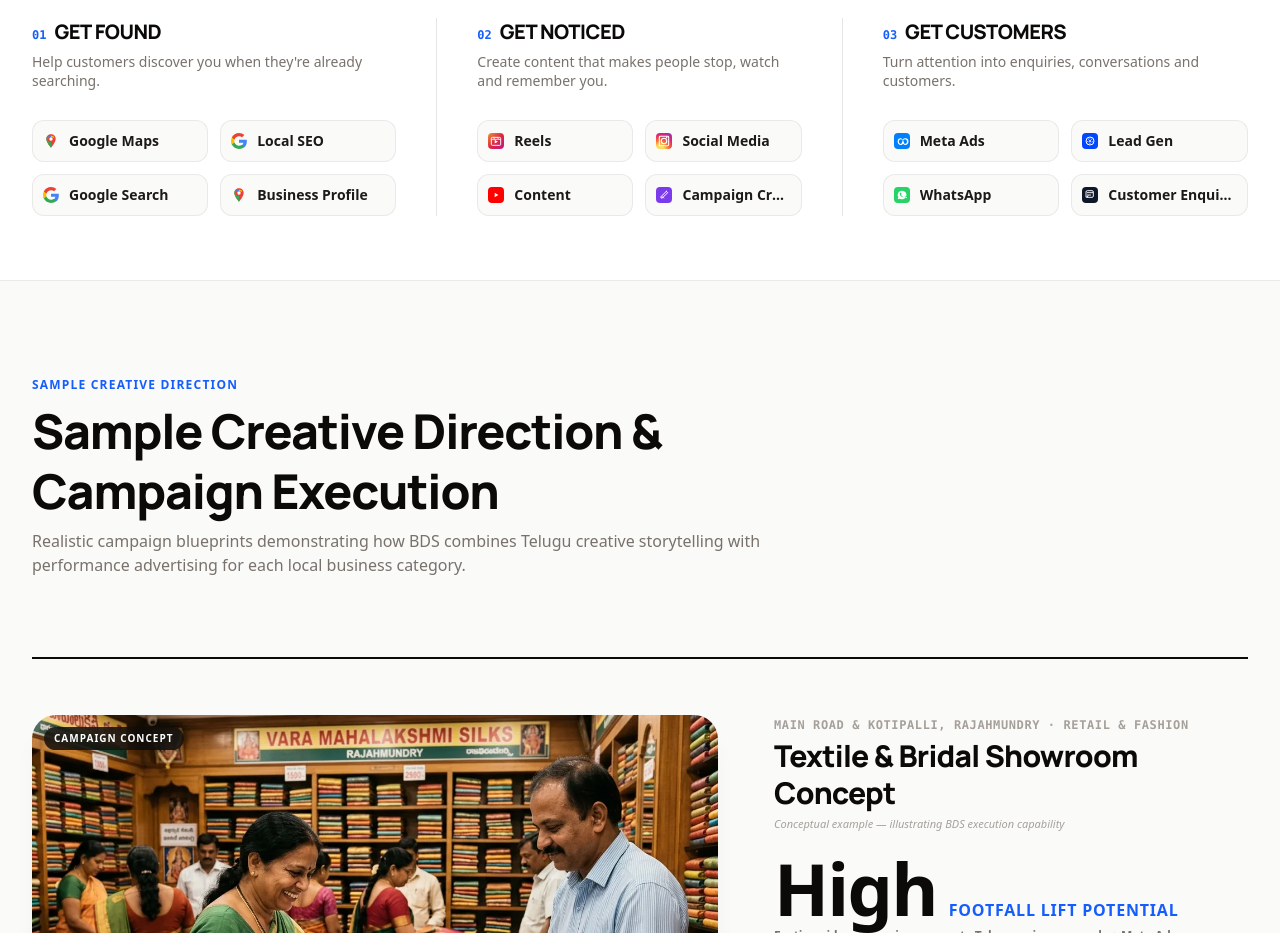
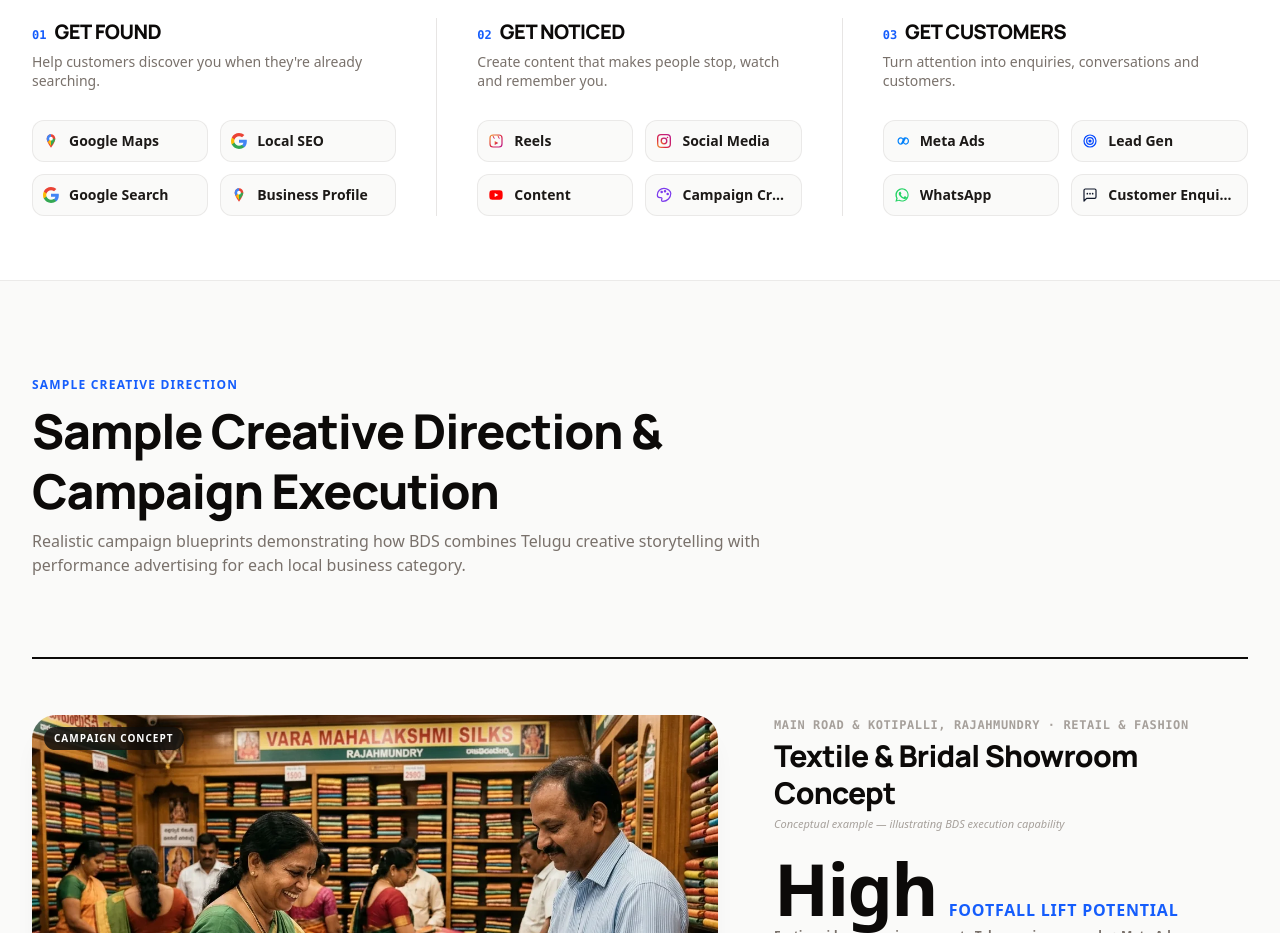
Before and after one commit to Hari-bonthu/BDS, a React (Vite) app: page / in a window 1280 px wide. Shown: the part 1220-2153 px from the top of the page. Built offline with nearby package versions, Linux system fonts and the light colour scheme; no server answers; a web font is replaced by a local one.

Commit message:
feat(ui): replace all emoji characters and squircle badges with professional Lucide and vector brand icons

```diff
--- a/src/components/common/PlatformLogos.tsx
+++ b/src/components/common/PlatformLogos.tsx
@@ -27,49 +27,43 @@
   </svg>
 );
 
-// Official Google Maps multi-color pin vector logo
+// Official Google Maps 4-color folded pin vector logo
 export const GoogleMapsLogo: React.FC<LogoProps> = ({ className = 'w-5 h-5' }) => (
   <svg className={className} viewBox="0 0 24 24" fill="none" aria-hidden="true">
     <path
-      d="M12 2C8.13 2 5 5.13 5 9c0 5.25 7 13 7 13s7-7.75 7-13c0-3.87-3.13-7-7-7z"
+      d="M18.5 8.5C18.5 4.91 15.59 2 12 2C8.41 2 5.5 4.91 5.5 8.5C5.5 13.375 12 22 12 22C12 22 18.5 13.375 18.5 8.5Z"
       fill="#EA4335"
     />
     <path
-      d="M12 11.5a2.5 2.5 0 100-5 2.5 2.5 0 000 5z"
-      fill="#FFFFFF"
-    />
-    <path
-      d="M8.5 7.5C9.3 6.6 10.6 6 12 6s2.7.6 3.5 1.5l1.5-1.5C15.8 4.7 14 4 12 4s-3.8.7-5 2l1.5 1.5z"
+      d="M12 2C8.41 2 5.5 4.91 5.5 8.5C5.5 10.29 6.23 12.01 7.45 13.5L12 8V2Z"
       fill="#4285F4"
     />
     <path
-      d="M12 6c1.4 0 2.7.6 3.5 1.5L17 6c-1.2-1.3-3-2-5-2V6z"
+      d="M12 8L7.45 13.5C8.61 14.92 10.05 16.71 11.51 18.9C11.69 19.17 12 19.17 12 19.17V8Z"
       fill="#FBBC05"
     />
     <path
-      d="M12 14c-2.8 0-5-2.2-5-5 0-.8.2-1.5.5-2.2L6 5.3C5.4 6.4 5 7.7 5 9c0 5.2 7 13 7 13v-8z"
+      d="M12 19.17C12 19.17 12.31 19.17 12.49 18.9C14.28 16.22 18.5 11.83 18.5 8.5H12V19.17Z"
       fill="#34A853"
     />
+    <circle cx="12" cy="8.5" r="2.75" fill="#FFFFFF" />
   </svg>
 );
 
-// Official Instagram gradient camera icon
+// Official Instagram brand camera glyph with authentic gradient stroke
 export const InstagramLogo: React.FC<LogoProps> = ({ className = 'w-5 h-5' }) => (
-  <svg className={className} viewBox="0 0 24 24" aria-hidden="true">
+  <svg className={className} viewBox="0 0 24 24" fill="none" aria-hidden="true">
     <defs>
-      <radialGradient id="ig-badge-grad" cx="20%" cy="110%" r="130%">
-        <stop offset="0%" stopColor="#ffda55" />
-        <stop offset="25%" stopColor="#ffda55" />
-        <stop offset="50%" stopColor="#f86532" />
-        <stop offset="75%" stopColor="#e12474" />
-        <stop offset="100%" stopColor="#8735b5" />
-      </radialGradient>
+      <linearGradient id="ig-clean-grad" x1="100%" y1="0%" x2="0%" y2="100%">
+        <stop offset="0%" stopColor="#bc1888" />
+        <stop offset="40%" stopColor="#cc2366" />
+        <stop offset="70%" stopColor="#dc2743" />
+        <stop offset="100%" stopColor="#f09433" />
+      </linearGradient>
     </defs>
-    <rect width="24" height="24" rx="6" fill="url(#ig-badge-grad)" />
-    <path
-      fill="#fff"
-      d="M12 7a5 5 0 100 10 5 5 0 000-10zm0 8.2a3.2 3.2 0 110-6.4 3.2 3.2 0 010 6.4zm5.2-8.5a1.2 1.2 0 11-2.4 0 1.2 1.2 0 012.4 0zM17.8 4.2H6.2A2 2 0 004.2 6.2v11.6a2 2 0 002 2h11.6a2 2 0 002-2V6.2a2 2 0 00-2-2zm.4 13.6a.4.4 0 01-.4.4H6.2a.4.4 0 01-.4-.4V6.2a.4.4 0 01.4-.4h11.6a.4.4 0 01.4.4v11.6z"
-    />
+    <rect x="2.5" y="2.5" width="19" height="19" rx="5" stroke="url(#ig-clean-grad)" strokeWidth="2" />
+    <circle cx="12" cy="12" r="4.2" stroke="url(#ig-clean-grad)" strokeWidth="2" />
+    <circle cx="17.2" cy="6.8" r="1.2" fill="url(#ig-clean-grad)" />
   </svg>
 );
 
@@ -77,89 +71,101 @@
 export const ReelsLogo: React.FC<LogoProps> = ({ className = 'w-5 h-5' }) => (
   <svg className={className} viewBox="0 0 24 24" fill="none" aria-hidden="true">
     <defs>
-      <linearGradient id="reels-badge-grad" x1="0%" y1="0%" x2="100%" y2="100%">
+      <linearGradient id="reels-clean-grad" x1="0%" y1="0%" x2="100%" y2="100%">
         <stop offset="0%" stopColor="#f09433" />
         <stop offset="50%" stopColor="#dc2743" />
         <stop offset="100%" stopColor="#bc1888" />
       </linearGradient>
     </defs>
-    <rect width="24" height="24" rx="6" fill="url(#reels-badge-grad)" />
-    <path
-      d="M6.5 6.5h11a1.5 1.5 0 011.5 1.5v9a1.5 1.5 0 01-1.5 1.5h-11A1.5 1.5 0 015 17V8a1.5 1.5 0 011.5-1.5z"
-      stroke="#fff"
-      strokeWidth="1.4"
-    />
-    <path d="M10 10.2l5 2.8-5 2.8v-5.6z" fill="#fff" />
-    <line x1="5" y1="9.5" x2="19" y2="9.5" stroke="#fff" strokeWidth="1.2" />
-    <line x1="8" y1="6.5" x2="10" y2="9.5" stroke="#fff" strokeWidth="1.2" />
-    <line x1="14" y1="6.5" x2="16" y2="9.5" stroke="#fff" strokeWidth="1.2" />
+    <rect x="3" y="3" width="18" height="18" rx="4.5" stroke="url(#reels-clean-grad)" strokeWidth="1.8" />
+    <path d="M3 8.5H21" stroke="url(#reels-clean-grad)" strokeWidth="1.5" />
+    <path d="M7 3.5L9.5 8.5" stroke="url(#reels-clean-grad)" strokeWidth="1.5" />
+    <path d="M14.5 3.5L17 8.5" stroke="url(#reels-clean-grad)" strokeWidth="1.5" />
+    <polygon points="10,12 15.5,15 10,18" fill="url(#reels-clean-grad)" />
   </svg>
 );
 
-// Official Meta Ads (Infinity loop) logo
+// Official Meta Ads infinity loop vector logo
 export const MetaLogo: React.FC<LogoProps> = ({ className = 'w-5 h-5' }) => (
   <svg className={className} viewBox="0 0 24 24" fill="none" aria-hidden="true">
-    <rect width="24" height="24" rx="6" fill="#0081FB" />
     <path
-      d="M16.5 8c-1.3 0-2.3.7-3.4 2-1.1-1.3-2.1-2-3.4-2-2.3 0-4.2 1.9-4.2 4.7 0 3.2 2.1 5.3 4.6 5.3 1.4 0 2.5-.7 3.5-2 1 1.3 2.1 2 3.5 2 2.5 0 4.6-2.1 4.6-5.3 0-2.8-1.9-4.7-4.2-4.7zm-6.2 8.5c-1.6 0-3-1.5-3-3.7 0-2.1 1.2-3.5 2.9-3.5 1.1 0 1.9.7 2.9 2-1.3 2.9-1.9 5.2-2.8 5.2zm6.2 0c-.9 0-1.5-2.3-2.8-5.2 1-1.3 1.8-2 2.9-2 1.7 0 2.9 1.4 2.9 3.5 0 2.2-1.4 3.7-3 3.7z"
-      fill="#FFFFFF"
+      fill="#0081FB"
+      d="M16.92 6.5C15.65 6.5 14.52 7.15 13.57 8.24C12.54 7.07 11.45 6.5 10.15 6.5C7.45 6.5 5.25 8.78 5.25 11.89C5.25 15.35 7.69 17.5 10.37 17.5C11.85 17.5 13.08 16.74 14.07 15.47C15.14 16.8 16.36 17.5 17.81 17.5C20.35 17.5 22.5 15.22 22.5 12.11C22.5 8.78 20.06 6.5 16.92 6.5ZM10.23 15.82C8.61 15.82 7.08 14.28 7.08 11.96C7.08 9.77 8.44 8.18 10.15 8.18C11.23 8.18 12.15 8.77 12.98 9.94C12.02 12.28 11.13 14.39 10.23 15.82ZM17.74 15.82C16.73 15.82 15.81 15.19 15.01 14.02C15.96 11.75 16.85 9.64 17.75 8.18C19.37 8.18 20.67 9.8 20.67 12.04C20.67 14.32 19.34 15.82 17.74 15.82Z"
     />
   </svg>
 );
 
-// Official WhatsApp logo
+// Official WhatsApp vector mark (authentic chat bubble + telephone handset)
 export const WhatsAppLogo: React.FC<LogoProps> = ({ className = 'w-5 h-5' }) => (
   <svg className={className} viewBox="0 0 24 24" fill="none" aria-hidden="true">
-    <rect width="24" height="24" rx="6" fill="#25D366" />
     <path
-      d="M12 5.5a6.5 6.5 0 00-5.6 9.8l-.8 3 3.1-.8A6.5 6.5 0 1012 5.5zm3.7 9.2c-.2.4-.9.7-1.2.7-.3.1-.7.2-2.2-.5-1.8-.7-2.9-2.6-3-2.7-.1-.2-.7-1-.7-1.9 0-.9.5-1.3.7-1.5.2-.2.4-.2.6-.2h.4c.2 0 .3 0 .4.3.2.4.6 1.4.6 1.5 0 .1 0 .2 0 .4-.1.2-.2.2-.3.3l-.3.3c-.1.1-.3.3-.1.6.2.3.8 1.3 1.7 2 1.2 1.1 2.2 1.4 2.5 1.5.3.2.5.2.7-.1.2-.2.7-.9.9-1.1.2-.3.4-.2.7-.1.2.1 1.5.7 1.8.9.3.1.4.2.5.3.1.2.1.9-.1 1.3z"
-      fill="#FFFFFF"
+      fill="#25D366"
+      d="M12.04 2C6.58 2 2.13 6.45 2.13 11.91C2.13 13.66 2.59 15.36 3.45 16.86L2.05 22L7.3 20.63C8.75 21.41 10.38 21.83 12.04 21.83C17.5 21.83 21.95 17.38 21.95 11.92C21.95 9.27 20.92 6.78 19.05 4.91C17.18 3.03 14.69 2 12.04 2ZM12.04 3.67C14.24 3.67 16.31 4.53 17.87 6.09C19.42 7.64 20.28 9.71 20.28 11.92C20.28 16.46 16.58 20.16 12.04 20.16C10.66 20.16 9.31 19.81 8.12 19.14L7.84 18.97L4.72 19.79L5.55 16.75L5.36 16.45C4.63 15.28 4.24 13.93 4.24 11.91C4.24 7.37 7.94 3.67 12.04 3.67ZM8.83 7.33C8.64 7.33 8.33 7.4 8.08 7.67C7.83 7.95 7.12 8.61 7.12 9.97C7.12 11.33 8.11 12.64 8.25 12.82C8.39 13.01 10.33 16 13.3 17.29C14.01 17.6 14.56 17.78 14.99 17.92C15.7 18.15 16.35 18.12 16.86 18.04C17.43 17.96 18.61 17.33 18.86 16.63C19.11 15.93 19.11 15.34 19.03 15.21C18.96 15.09 18.76 15.02 18.47 14.88C18.17 14.73 16.71 14.01 16.44 13.91C16.17 13.81 15.97 13.76 15.77 14.06C15.58 14.35 15.01 15.02 14.84 15.22C14.66 15.42 14.49 15.44 14.19 15.3C13.9 15.15 12.95 14.84 11.82 13.83C10.94 13.05 10.35 12.08 10.18 11.78C10.01 11.49 10.16 11.33 10.31 11.18C10.44 11.05 10.6 10.84 10.75 10.67C10.9 10.49 10.95 10.37 11.05 10.17C11.15 9.97 11.1 9.8 11.02 9.65C10.95 9.5 10.35 8.04 10.11 7.45C9.87 6.88 9.63 6.95 9.44 6.95C9.27 6.94 9.07 6.94 8.87 6.94L8.83 7.33Z"
     />
   </svg>
 );
 
-// Official YouTube play button logo
+// Official YouTube play button logo (proportioned 24x17 vector mark)
 export const YouTubeLogo: React.FC<LogoProps> = ({ className = 'w-5 h-5' }) => (
   <svg className={className} viewBox="0 0 24 24" fill="none" aria-hidden="true">
-    <rect width="24" height="24" rx="6" fill="#FF0000" />
-    <path d="M10 8.5l5.5 3.5-5.5 3.5v-7z" fill="#FFFFFF" />
+    <path
+      fill="#FF0000"
+      d="M21.58 7.19C21.35 6.33 20.67 5.65 19.81 5.42C18.25 5 12 5 12 5C12 5 5.75 5 4.19 5.42C3.33 5.65 2.65 6.33 2.42 7.19C2 8.75 2 12 2 12C2 12 2 15.25 2.42 16.81C2.65 17.67 3.33 18.35 4.19 18.58C5.75 19 12 19 12 19C12 19 18.25 19 19.81 18.58C20.67 18.35 21.35 17.67 21.58 16.81C22 15.25 22 12 22 12C22 12 22 8.75 21.58 7.19Z"
+    />
+    <polygon points="10,15 15.5,12 10,9" fill="#FFFFFF" />
   </svg>
 );
 
-// High-end Campaign Creatives badge
+// High-end Campaign Creatives badge (vector palette glyph)
 export const CreativesLogo: React.FC<LogoProps> = ({ className = 'w-5 h-5' }) => (
-  <svg className={className} viewBox="0 0 24 24" fill="none" aria-hidden="true">
-    <rect width="24" height="24" rx="6" fill="#7C3AED" />
-    <path
-      d="M15.5 6.5l2 2-8 8H7.5v-2l8-8zm-6 8l2 2"
-      stroke="#FFFFFF"
-      strokeWidth="1.5"
-      strokeLinecap="round"
-    />
-    <circle cx="16.5" cy="7.5" r="0.5" fill="#FFFFFF" />
+  <svg
+    className={className}
+    viewBox="0 0 24 24"
+    fill="none"
+    stroke="#7C3AED"
+    strokeWidth="1.8"
+    strokeLinecap="round"
+    strokeLinejoin="round"
+    aria-hidden="true"
+  >
+    <circle cx="13.5" cy="6.5" r="1" fill="#7C3AED" />
+    <circle cx="17.5" cy="10.5" r="1" fill="#7C3AED" />
+    <circle cx="8.5" cy="7.5" r="1" fill="#7C3AED" />
+    <path d="M12 2C6.48 2 2 6.48 2 12c0 2.21 1.79 4 4 4h1.5c.83 0 1.5.67 1.5 1.5 0 .39-.15.74-.39 1.01-.24.27-.39.62-.39 1.02 0 1.1.9 2 2 2 6.63 0 12-5.37 12-12C22 6.48 17.52 2 12 2z" />
   </svg>
 );
 
-// High-Intent Lead Generation badge
+// High-Intent Lead Generation badge (vector target glyph)
 export const LeadGenLogo: React.FC<LogoProps> = ({ className = 'w-5 h-5' }) => (
-  <svg className={className} viewBox="0 0 24 24" fill="none" aria-hidden="true">
-    <rect width="24" height="24" rx="6" fill="#0247FE" />
-    <circle cx="12" cy="12" r="6" stroke="#FFFFFF" strokeWidth="1.5" />
-    <circle cx="12" cy="12" r="3.5" stroke="#FFFFFF" strokeWidth="1.2" strokeDasharray="2 2" />
-    <circle cx="12" cy="12" r="1.5" fill="#FFFFFF" />
+  <svg
+    className={className}
+    viewBox="0 0 24 24"
+    fill="none"
+    stroke="#0247FE"
+    strokeWidth="1.8"
+    strokeLinecap="round"
+    strokeLinejoin="round"
+    aria-hidden="true"
+  >
+    <circle cx="12" cy="12" r="9" />
+    <circle cx="12" cy="12" r="5" />
+    <circle cx="12" cy="12" r="1.5" fill="#0247FE" />
   </svg>
 );
 
-// Customer Direct Inquiries / Direct Call badge
+// Customer Direct Inquiries / Direct Call badge (vector speech mark glyph)
 export const InquiriesLogo: React.FC<LogoProps> = ({ className = 'w-5 h-5' }) => (
-  <svg className={className} viewBox="0 0 24 24" fill="none" aria-hidden="true">
-    <rect width="24" height="24" rx="6" fill="#0F172A" />
-    <path
-      d="M8 8.5h8M8 12h5m-5 3.5h7a2 2 0 002-2v-6a2 2 0 00-2-2H8a2 2 0 00-2 2v8l3-2z"
-      stroke="#FFFFFF"
-      strokeWidth="1.4"
-      strokeLinecap="round"
-      strokeLinejoin="round"
-    />
+  <svg
+    className={className}
+    viewBox="0 0 24 24"
+    fill="none"
+    stroke="#0F172A"
+    strokeWidth="1.8"
+    strokeLinecap="round"
+    strokeLinejoin="round"
+    aria-hidden="true"
+  >
+    <path d="M21 15a2 2 0 0 1-2 2H7l-4 4V5a2 2 0 0 1 2-2h14a2 2 0 0 1 2 2z" />
+    <path d="M8 10h.01M12 10h.01M16 10h.01" strokeWidth="2.5" />
   </svg>
 );
--- a/src/data/companyData.ts
+++ b/src/data/companyData.ts
@@ -21,10 +21,10 @@
   web3FormsAccessKey: (import.meta as any).env?.VITE_WEB3FORMS_ACCESS_KEY || '13ba520c-0e06-4d8d-a819-5a8f69a57821',
   workingHours: 'Mon – Sat: 9:00 AM – 7:30 PM (Sunday by Appointment)',
   stats: [
-    { value: '🎯', label: 'Hands-On Local Focus', subtext: 'Rajahmundry & East Godavari' },
-    { value: '📊', label: 'Accountable Ad Spend', subtext: 'Weekly Reports With Screenshots' },
-    { value: '🤝', label: 'Zero Lock-In Contracts', subtext: 'Month-to-Month Flexibility' },
-    { value: '👤', label: 'Direct Founder Oversight', subtext: 'Bhargav on Every Account' }
+    { value: 'Local Focus', label: 'Hands-On Local Focus', subtext: 'Rajahmundry & East Godavari' },
+    { value: 'Accountable', label: 'Accountable Ad Spend', subtext: 'Weekly Reports With Screenshots' },
+    { value: 'Flexible', label: 'Zero Lock-In Contracts', subtext: 'Month-to-Month Flexibility' },
+    { value: 'Founder Led', label: 'Direct Founder Oversight', subtext: 'Bhargav on Every Account' }
   ],
   founder: {
     name: 'Bhargav',
```
Also changed, not shown: src/components/common/QuoteModal.tsx (+17 -10 lines), src/pages/AboutPage.tsx (+24 -21 lines), src/pages/ContactPage.tsx (+14 -12 lines), src/pages/PortfolioPage.tsx (+29 -12 lines).
